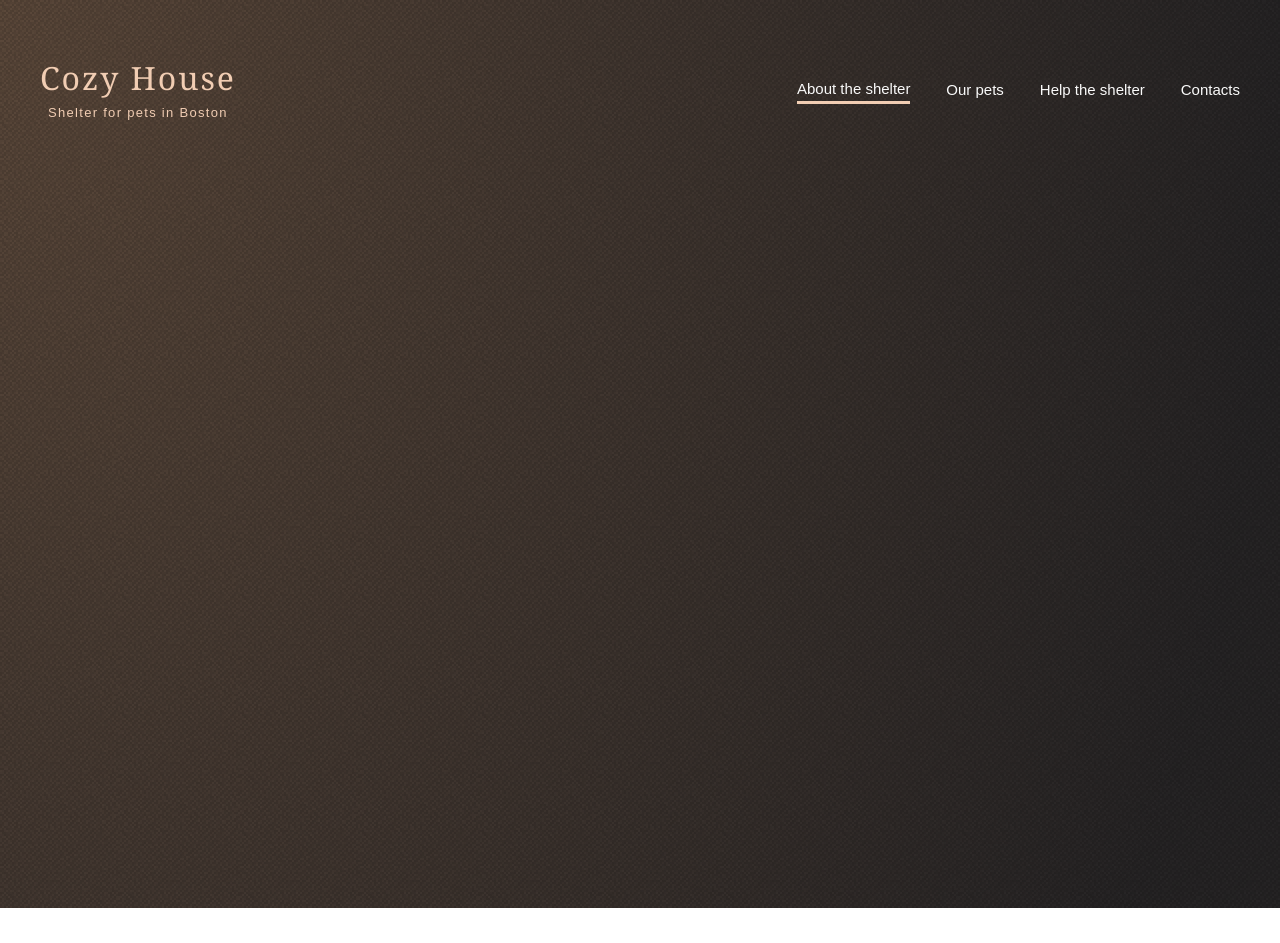
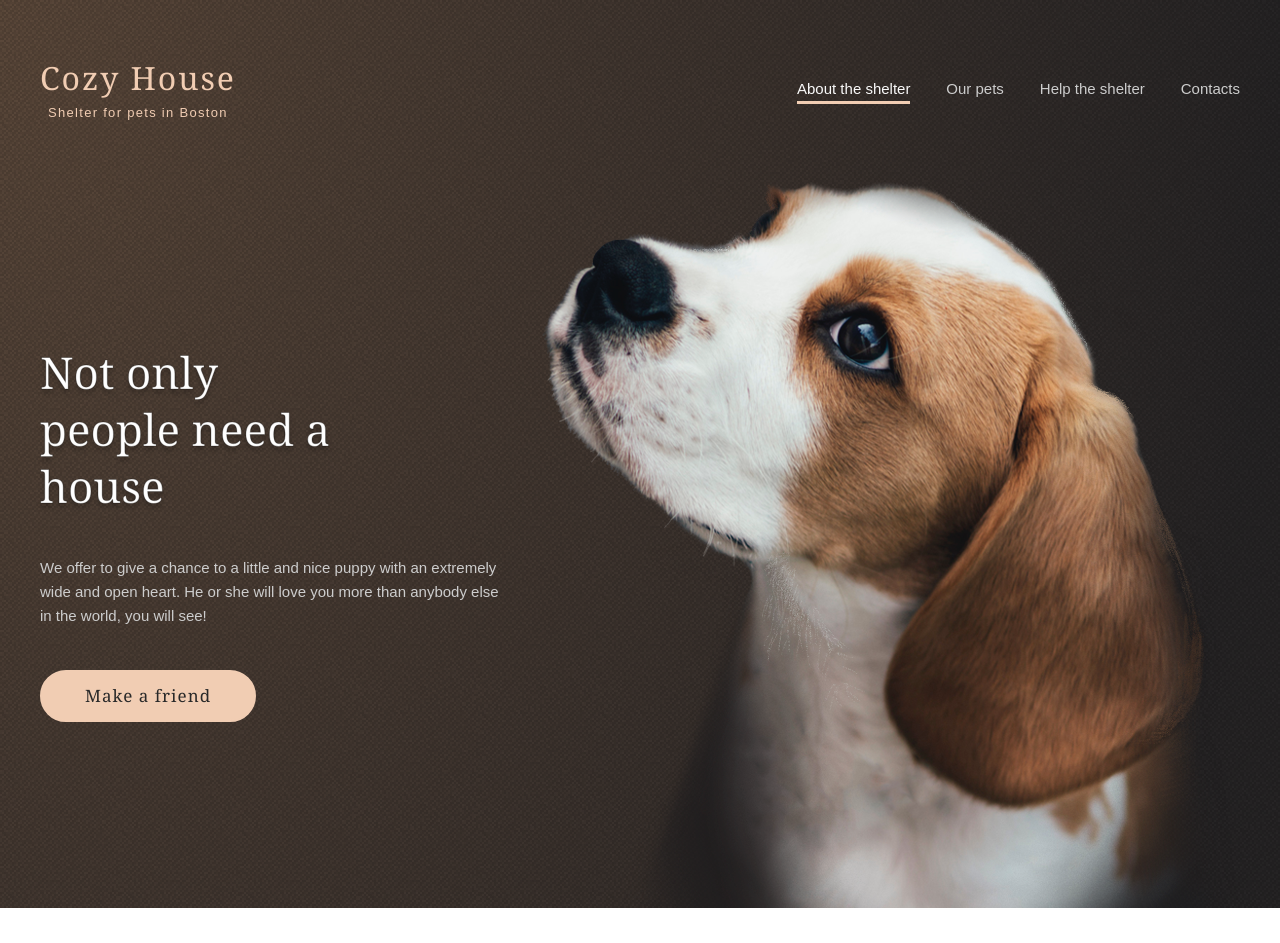
Before and after one commit to Gricyan/JS-FE-2022, a website: page shelter/index.html in a window 1280 px wide. After the commit the page ends 908 px from the top, so only its background shows below. Drawn offline with Linux system fonts and the light colour scheme.

Commit message:
feat: rename start to intro and add intro content, add menu hover effect

```diff
--- a/shelter/index.html
+++ b/shelter/index.html
@@ -10,8 +10,9 @@
 </head>
 
 <body>
-  <div class="start-screen-container">
+  <div class="intro">
     <header class="header header-wrapper">
+      <h1 class="title sr-only">Shelter</h1>
       <div class="logo">
         <div class="logo__title">Cozy House</div>
         <div class="logo__subtitle">Shelter for pets in Boston</div>
@@ -25,11 +26,21 @@
         </ul>
       </div>
     </header>
+    <section class="intro__container intro-wrapper">
+      <div class="intro__content">
+        <h2 class="intro__header">Not only people need a house</h2>
+        <p class="intro__text">We offer to give a chance to a little and nice puppy with an extremely wide and open heart. He or she will love you more than anybody else in the world, you will see!</p>
+        <a class="button intro__button" href="#">Make a friend</a>
+
+      </div>
+      <img class="intro__image" src="assets/img/start-screen-puppy.png" alt="intro puppy image" />
+    </section>
   </div>
 
 
 
-  <h1 class="title sr-only">Shelter</h1>
+
+  <script src="./js/script.js"></script>
 </body>
 
 </html>
--- /dev/null
+++ b/shelter/js/script.js
@@ -0,0 +1,6 @@
+const logo = document.querySelector('.logo');
+
+logo.addEventListener('click', () => {
+  location.href = "index.html";
+
+})
--- a/shelter/scss/abstract/_constants.scss
+++ b/shelter/scss/abstract/_constants.scss
@@ -1,7 +1,12 @@
 /* primary colors */
 
-$color-primary: #F1CDB3;
-$color-light-s: #FAFAFA;
+$color-primary: #f1cdb3;
+$color-primary-light: #fddcc4;
+$color-light-s: #fafafa;
+$color-light-xs: #ffffff;
+$color-dark: #000000;
+$color-dark-s: #cdcdcd;
+$color-dark-3xl: #292929;
 
 /* basic sizes */
 
--- a/shelter/scss/base/_base.scss
+++ b/shelter/scss/base/_base.scss
@@ -40,9 +40,9 @@ h5 {
 .sr-only:not(:focus):not(:active) {
   clip: rect(0 0 0 0);
   clip-path: inset(50%);
+  width: 1px;
   height: 1px;
   overflow: hidden;
   position: absolute;
   white-space: nowrap;
-  width: 1px;
 }
--- /dev/null
+++ b/shelter/scss/base/_buttons.scss
@@ -0,0 +1,11 @@
+.button {
+  display: inline-block;
+  padding: 13px 43px;
+  @extend %font-additional;
+  @include font(1.7rem, 2.2rem, $weight: 400);
+  letter-spacing: 0.06em;
+  text-decoration: none;
+  border: 2px solid $color-primary;
+  border-radius: 100px;
+  color: $color-dark-3xl;
+}
--- a/shelter/scss/base/_logo.scss
+++ b/shelter/scss/base/_logo.scss
@@ -1,5 +1,6 @@
 .logo {
   color: $color-primary;
+  cursor: pointer;
 }
 
 .logo__title {
--- /dev/null
+++ b/shelter/scss/components/_intro.scss
@@ -0,0 +1,40 @@
+.intro {
+  min-height: 908px;
+  background: url(../../assets/img/start-bg.png), radial-gradient(100% 215.42% at 0% 0%, #5B483A 0%, #262425 100%), #211F20;
+}
+
+.intro-wrapper {
+  width: $desktop-width;
+  margin: auto;
+  padding: 0 40px;
+}
+
+.intro__container {
+  @include flex-box($align: flex-start);
+}
+
+.intro__content {
+  margin-top: 127px;
+  .intro__header {
+    width: 310px;
+    color: $color-light-xs;
+    text-shadow: 0px 4px 4px rgba(0, 0, 0, 0.25);
+    -webkit-text-stroke-width: 1px;
+    -webkit-text-stroke-color: rgba(0, 0, 0, 0.25);
+  }
+  .intro__text {
+    width: 460px;
+    margin-bottom: 0;
+    padding-top: 4px;
+    color: $color-dark-s;
+  }
+  .intro__button {
+    margin-top: 42px;
+    background-color: $color-primary;
+    @extend %transition;
+    &:hover {
+      border: 2px solid $color-primary-light;
+      background-color: $color-primary-light;
+    }
+  }
+}
--- a/shelter/scss/components/_navigation.scss
+++ b/shelter/scss/components/_navigation.scss
@@ -1,18 +1,37 @@
 .nav__list {
-  @include flex-box();
+  @include flex-box($align: flex-start);
   width: 443px;
   list-style: none;
   padding-inline-start: 0;
   a {
-    color: $color-light-s;
+    color: $color-dark-s;
     text-decoration: none;
+    @extend %transition;
   }
 }
 
-.nav__link_active::after {
-  content: "";
-  width: 100%;
-  height: 3px;
-  background: #F1CDB3;
-  display: block;
+.nav__link {
+  &::after {
+    content: "";
+    display: block;
+    width: 0%;
+    height: 3px;
+    background: $color-primary;
+    @extend %transition;
+  }
+  a:hover {
+    color: $color-light-s;
+  }
+  &:hover::after {
+    width: 100%;
+  }
 }
+
+.nav__link_active {
+  a {
+    color: $color-light-s;
+  }
+  &::after {
+    width: 100%;
+  }
+}
--- a/shelter/scss/components/_start.scss
+++ /dev/null
@@ -1,4 +0,0 @@
-.start-screen-container {
-  min-height: 908px;
-  background: url(../../assets/img/start-bg.png), radial-gradient(100% 215.42% at 0% 0%, #5B483A 0%, #262425 100%), #211F20;
-}
--- a/shelter/scss/style.scss
+++ b/shelter/scss/style.scss
@@ -10,12 +10,13 @@
 /* Base */
 
 @import "base/base";
+@import "base/buttons";
 @import "base/logo";
 @import "base/typography";
 
 /* Components */
 
-@import "components/start";
+@import "components/intro";
 @import "components/navigation";
 
 /* Layouts */
```
Also changed, not shown: shelter/assets/img/start-screen-puppy.png (added), shelter/scss/style.css, 1 other file.
